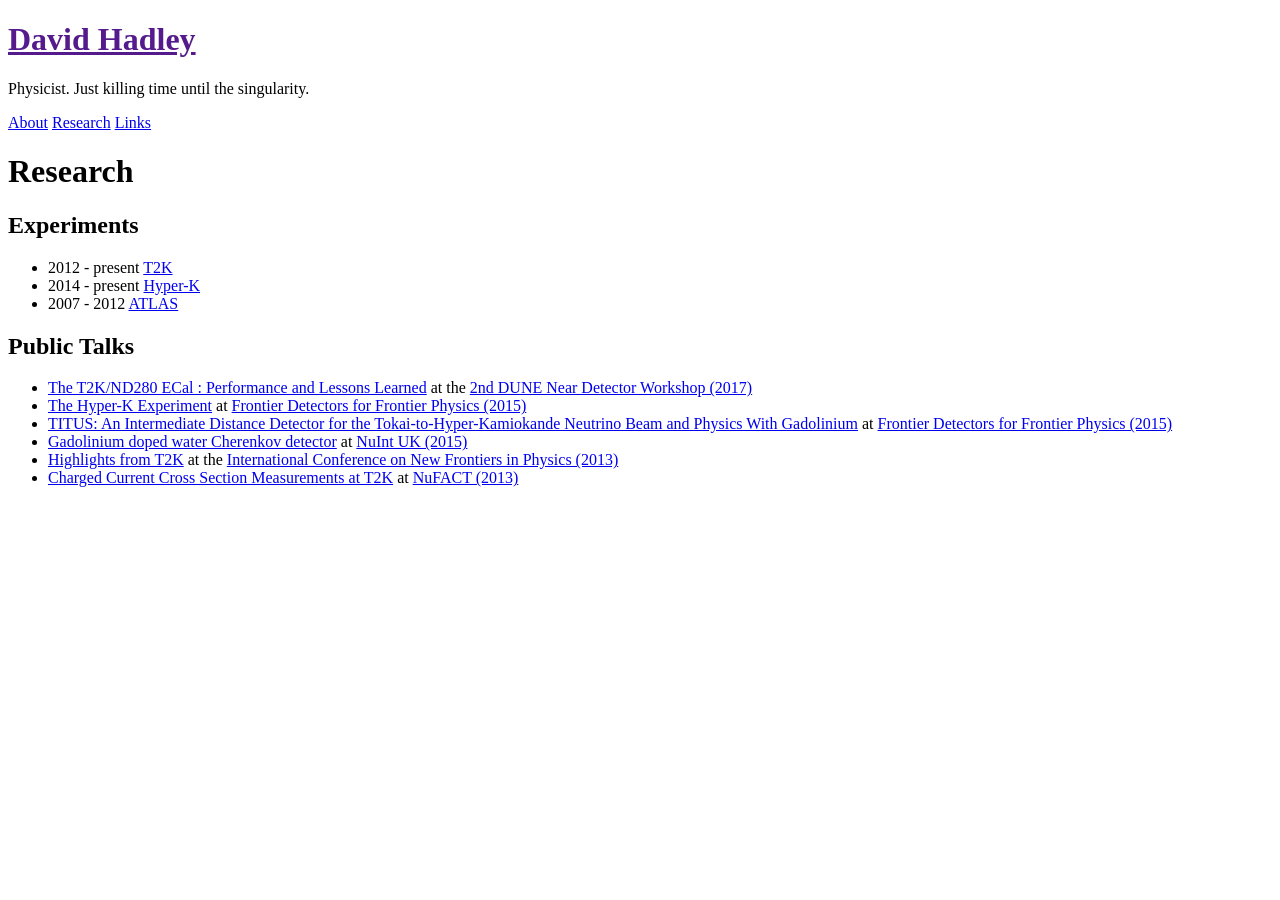
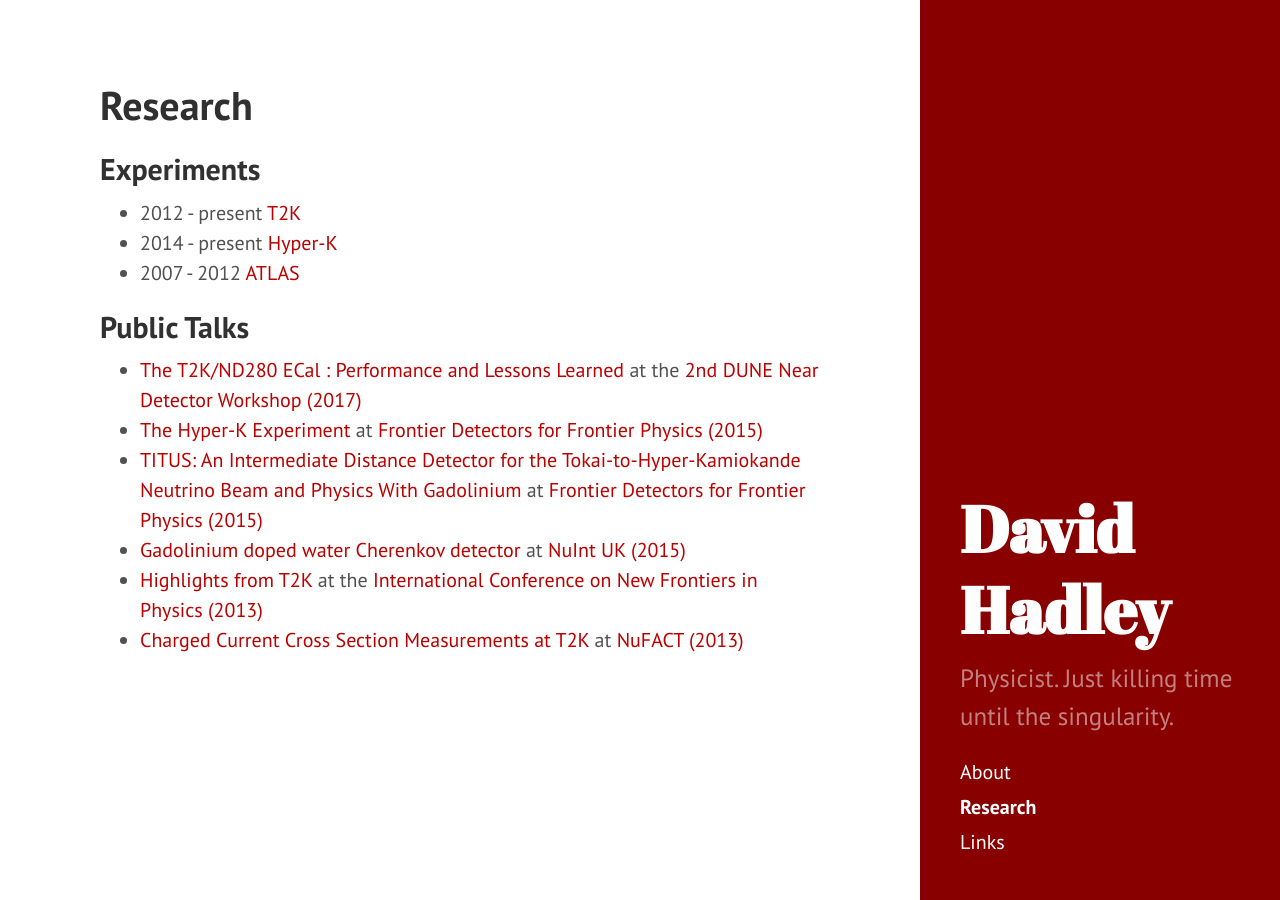
Before and after one commit to davehadley/davehadley.github.io, a Jekyll site: the page built from research.md, in a window 1280 px wide. Built offline with Jekyll 4.4.1, drawn with Linux system fonts in a browser that asks for light colours; nearby versions of some CDN libraries.

Commit message:
Fix issues with baseurl on newer versions of jekyl.

```diff
--- a/_config.yml
+++ b/_config.yml
@@ -11,6 +11,7 @@
 tagline:          ''
 description:      'Physicist. Just killing time until the singularity.'
 url:              http://davehadley.github.io
+
 baseurl:          /
 
 author:
--- a/_includes/head.html
+++ b/_includes/head.html
@@ -15,10 +15,10 @@
   </title>
 
   <!-- CSS -->
-  <link rel="stylesheet" href="{{ site.baseurl }}public/css/poole.css">
-  <link rel="stylesheet" href="{{ site.baseurl }}public/css/syntax.css">
-  <link rel="stylesheet" href="{{ site.baseurl }}public/css/hyde.css">
-  <link rel="stylesheet" href="{{ site.baseurl }}public/css/drh.css">
+  <link rel="stylesheet" href="/public/css/poole.css">
+  <link rel="stylesheet" href="/public/css/syntax.css">
+  <link rel="stylesheet" href="/public/css/hyde.css">
+  <link rel="stylesheet" href="/public/css/drh.css">
   <link rel="stylesheet" href="//fonts.googleapis.com/css?family=PT+Sans:400,400italic,700%7CAbril+Fatface">
 
   <!-- RSS -->
@@ -33,11 +33,11 @@
   <link rel="icon" type="image/png" href="{{ site.baseurl }}public/favicon32.png" sizes="32">
   <link rel="icon" type="image/png" sizes="16x16" href="{{ site.baseurl }}public/favicon.png">-->
 
-  <link rel="apple-touch-icon" sizes="180x180" href="{{ site.baseurl }}public/icon/apple-touch-icon.png">
-  <link rel="icon" type="image/png" href="{{ site.baseurl }}public/icon/favicon-32x32.png" sizes="32x32">
-  <link rel="icon" type="image/png" href="{{ site.baseurl }}public/icon/favicon-16x16.png" sizes="16x16">
-  <link rel="manifest" href="{{ site.baseurl }}public/icon/manifest.json">
-  <link rel="mask-icon" href="{{ site.baseurl }}public/icon/safari-pinned-tab.svg" color="#000000">
+  <link rel="apple-touch-icon" sizes="180x180" href="/public/icon/apple-touch-icon.png">
+  <link rel="icon" type="image/png" href="/public/icon/favicon-32x32.png" sizes="32x32">
+  <link rel="icon" type="image/png" href="/public/icon/favicon-16x16.png" sizes="16x16">
+  <link rel="manifest" href="/public/icon/manifest.json">
+  <link rel="mask-icon" href="/public/icon/safari-pinned-tab.svg" color="#000000">
   <meta name="theme-color" content="#ffffff">
 
   <script src="https://use.fontawesome.com/9545bfbf5f.js"></script>
--- a/_includes/sidebar.html
+++ b/_includes/sidebar.html
@@ -2,7 +2,7 @@
   <div class="container sidebar-sticky">
     <div class="sidebar-about">
       <h1>
-        <a href="{{ site.baseurl }}">
+        <a href="/">
           {{ site.title }}
         </a>
       </h1>
--- a/index.html
+++ b/index.html
@@ -59,10 +59,10 @@
 
 <div class="imgrowcontainer">
   <div class="imgrow">
-    <a href="http://t2k-experiment.org" class="imgrow"><img title="T2K" alt="T2K" src="{{ site.baseurl }}public/t2k_logo_medium.png" class="imgrow" /></a>
+    <a href="http://t2k-experiment.org" class="imgrow"><img title="T2K" alt="T2K" src="/public/t2k_logo_medium.png" class="imgrow" /></a>
   </div>
   <div class="imgrow">
-    <a href="http://hyperk.org" class="imgrow"><img title="Hyper-K" alt="Hyper-K" src="{{ site.baseurl }}public/hyperk_logo.png" class="imgrow" /></a>
+    <a href="http://hyperk.org" class="imgrow"><img title="Hyper-K" alt="Hyper-K" src="/public/hyperk_logo.png" class="imgrow" /></a>
   </div>
 </div>
 
--- a/research.md
+++ b/research.md
@@ -11,12 +11,12 @@
 
 ## Public Talks
 
-* [The T2K/ND280 ECal : Performance and Lessons Learned]({{ site.baseurl }}talks/talk_2017_t2k_ecal_dune.pdf) at the [2nd DUNE Near Detector Workshop (2017)](https://indico.fnal.gov/conferenceOtherViews.py?view=standard&confId=14029)
-* [The Hyper-K Experiment]({{ site.baseurl }}talks/talk_2015_hk_pisa.pdf) at [Frontier Detectors for Frontier Physics (2015)](https://agenda.infn.it/conferenceDisplay.py?confId=8397)
-* [TITUS: An Intermediate Distance Detector for the Tokai-to-Hyper-Kamiokande Neutrino Beam and Physics With Gadolinium]({{ site.baseurl}}talks/poster_2015_titus_pisa.pdf)  at [Frontier Detectors for Frontier Physics (2015)](https://agenda.infn.it/conferenceDisplay.py?confId=8397)
-* [Gadolinium doped water Cherenkov detector]({{ site.baseurl }}talks/talk_2015_nuintuk.pdf) at [NuInt UK (2015)](http://pprc.qmul.ac.uk/research/nuintuk)
-* [Highlights from T2K]({{ site.baseurl }}talks/talk_2013_t2k_icnfp.pdf) at the [International Conference on New Frontiers in Physics (2013)](https://indico.cern.ch/event/198153/)
-* [Charged Current Cross Section Measurements at T2K]({{ site.baseurl }}talks/talk_2013_t2k_nufact.pdf) at [NuFACT (2013)](http://nufact2013.ihep.ac.cn/)
+* [The T2K/ND280 ECal : Performance and Lessons Learned](/talks/talk_2017_t2k_ecal_dune.pdf) at the [2nd DUNE Near Detector Workshop (2017)](https://indico.fnal.gov/conferenceOtherViews.py?view=standard&confId=14029)
+* [The Hyper-K Experiment](/talks/talk_2015_hk_pisa.pdf) at [Frontier Detectors for Frontier Physics (2015)](https://agenda.infn.it/conferenceDisplay.py?confId=8397)
+* [TITUS: An Intermediate Distance Detector for the Tokai-to-Hyper-Kamiokande Neutrino Beam and Physics With Gadolinium](/talks/poster_2015_titus_pisa.pdf)  at [Frontier Detectors for Frontier Physics (2015)](https://agenda.infn.it/conferenceDisplay.py?confId=8397)
+* [Gadolinium doped water Cherenkov detector](/talks/talk_2015_nuintuk.pdf) at [NuInt UK (2015)](http://pprc.qmul.ac.uk/research/nuintuk)
+* [Highlights from T2K](/talks/talk_2013_t2k_icnfp.pdf) at the [International Conference on New Frontiers in Physics (2013)](https://indico.cern.ch/event/198153/)
+* [Charged Current Cross Section Measurements at T2K](/talks/talk_2013_t2k_nufact.pdf) at [NuFACT (2013)](http://nufact2013.ihep.ac.cn/)
 
 <!-- ## Publications
 TODO
```
Also changed, not shown: 1 other file.
